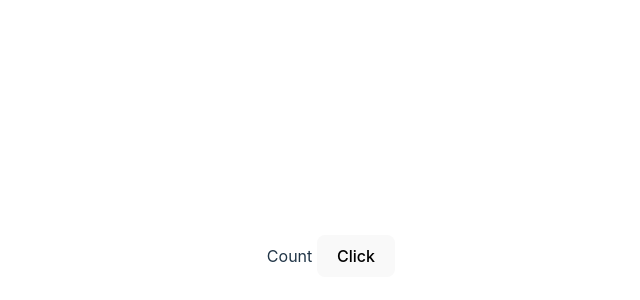
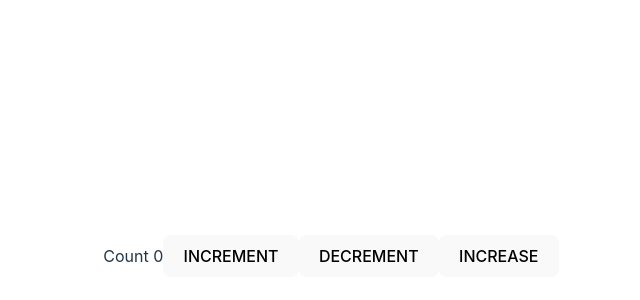
Before and after one commit to datlt2306/FPL-WEB209, a React (Vite) app: page / in a window 1280 px wide. Shown: the part 144-444 px from the top of the page, without its empty margins (309-949 px from the left). Built offline with nearby package versions, Linux system fonts and the light colour scheme; data requests are answered from the project's data file.

Commit message:
WD18204 - Buổi 6

```diff
--- a/db.json
+++ b/db.json
@@ -16,6 +16,12 @@
       "price": "312321",
       "desc": "312312",
       "id": 11
+    },
+    {
+      "name": "1233123",
+      "price": "1231231",
+      "desc": "32131",
+      "id": 12
     }
   ]
 }
--- a/src/components/Count.tsx
+++ b/src/components/Count.tsx
@@ -2,11 +2,13 @@ import React, { useContext } from "react";
 import { CountContext } from "../contexts/CounterContextProvider";
 
 const Count = () => {
-    const { count, setCount } = useContext(CountContext);
+    const { count, dispatch } = useContext(CountContext);
     return (
         <div>
-            Count {count}
-            <button onClick={() => setCount(count + 1)}>Click</button>
+            Count {count.count}
+            <button onClick={() => dispatch({ type: "INCREMENT" })}>INCREMENT</button>
+            <button onClick={() => dispatch({ type: "DECREMENT" })}>DECREMENT</button>
+            <button onClick={() => dispatch({ type: "INCREASE", payload: 10 })}>INCREASE</button>
         </div>
     );
 };
--- a/src/contexts/CounterContextProvider.tsx
+++ b/src/contexts/CounterContextProvider.tsx
@@ -1,11 +1,36 @@
-import React, { createContext, useState } from "react";
+import React, { ReactNode, createContext, useReducer, useState } from "react";
+
+// context
 export const CountContext = createContext({} as any);
+// reducer
 
-const CounterContextProvider = ({ children }) => {
-    const [count, setCount] = useState(0);
+const reducer = (state: { count: number }, action) => {
+    console.log(action);
+    switch (action.type) {
+        case "INCREMENT":
+            return {
+                count: state.count + 1,
+            };
+        case "DECREMENT":
+            return {
+                count: state.count - 1,
+            };
+        case "INCREASE":
+            return {
+                count: state.count + action.payload,
+            };
+        default:
+            return state;
+    }
+};
+
+const CounterContextProvider = ({ children }: { children: ReactNode }) => {
+    const [count, dispatch] = useReducer(reducer, { count: 0 });
+    console.log(count);
+
     return (
         <div>
-            <CountContext.Provider value={{ count, setCount }}>{children}</CountContext.Provider>
+            <CountContext.Provider value={{ count, dispatch }}>{children}</CountContext.Provider>
         </div>
     );
 };
--- a/src/main.tsx
+++ b/src/main.tsx
@@ -6,9 +6,11 @@ import CounterContextProvider from "./contexts/CounterContextProvider";
 import ProductContextProvider from "./contexts/ProductContextProvider";
 const root = document.getElementById("root")!;
 ReactDOM.createRoot(root).render(
-    <ProductContextProvider>
-        <BrowserRouter>
-            <App />
-        </BrowserRouter>
-    </ProductContextProvider>
+    <CounterContextProvider>
+        <ProductContextProvider>
+            <BrowserRouter>
+                <App />
+            </BrowserRouter>
+        </ProductContextProvider>
+    </CounterContextProvider>
 );
```
